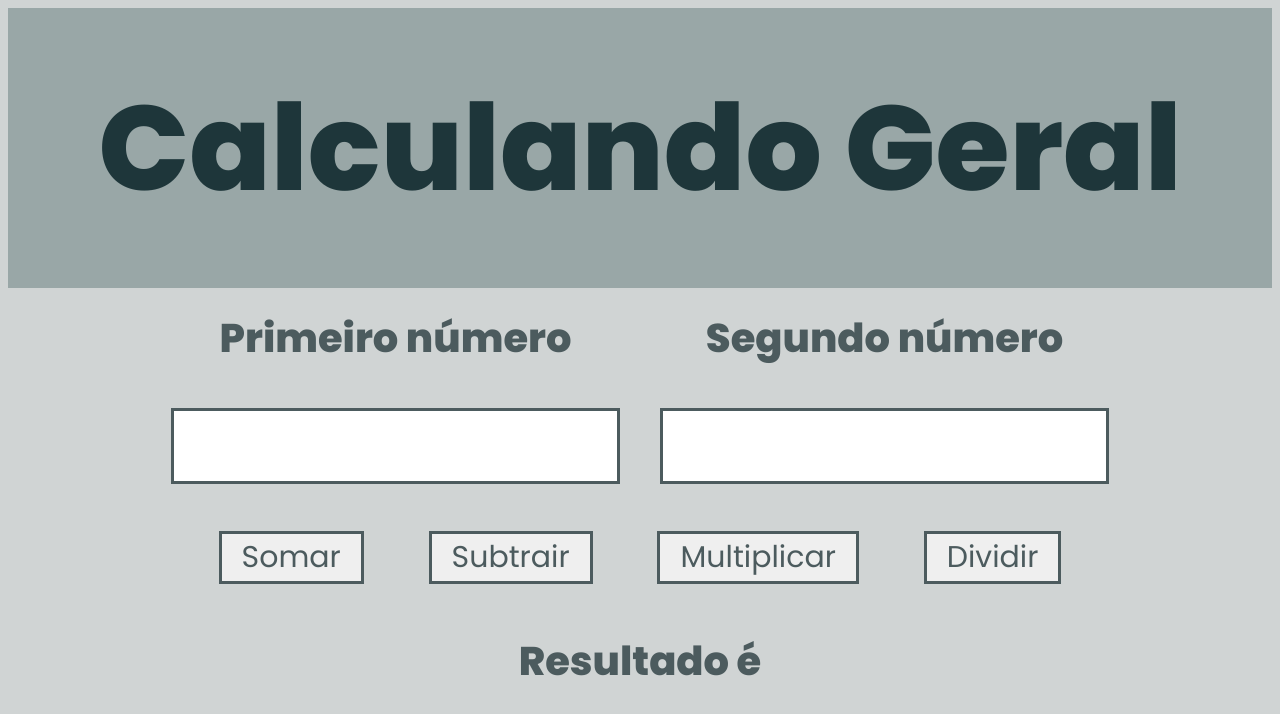
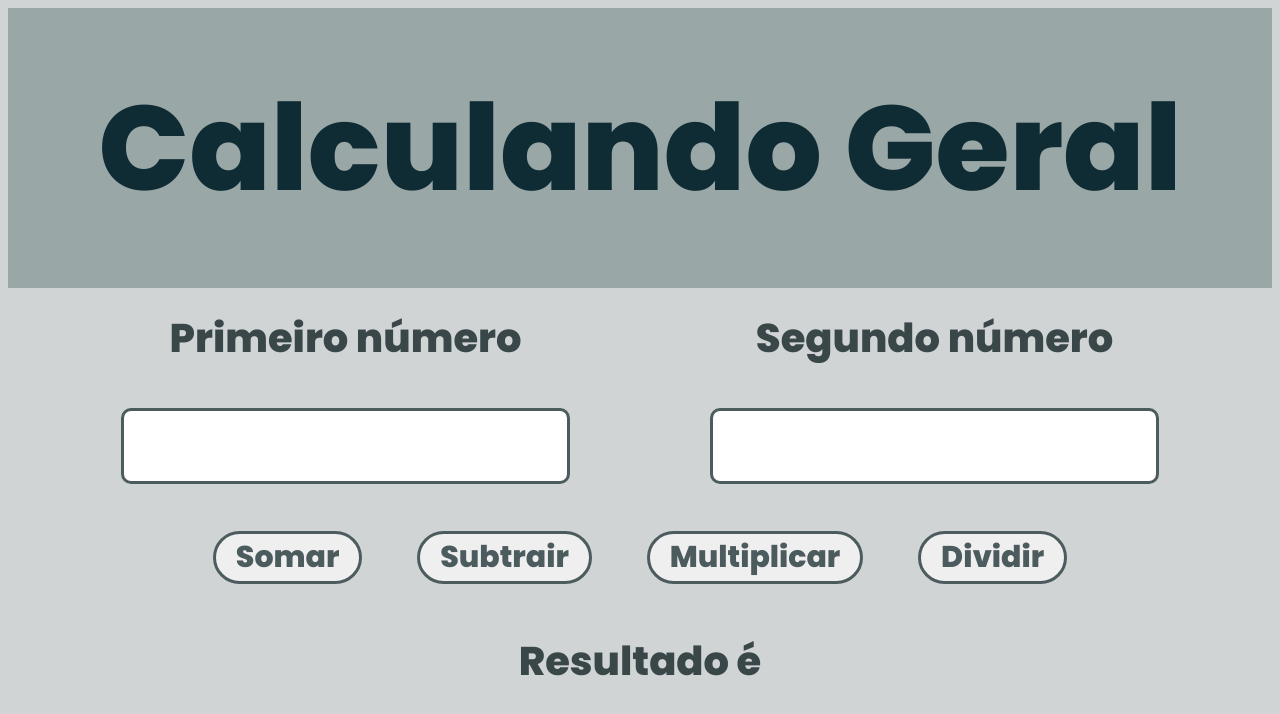
Before and after one commit to Praticing-1/project-calculator, a plain HTML site: page index.html in a window 1280 px wide. Drawn offline with Linux system fonts and the light colour scheme; a web font is replaced by a local one.

Commit message:
change css in imput and button

```diff
--- a/style.css
+++ b/style.css
@@ -9,7 +9,7 @@ body{
 h1{
     font-size: 120px;
     text-shadow: 10px;
-    color: rgb(30, 54, 58);
+    color: rgb(15, 43, 51);
     background-color: rgb(153, 167, 167);
     padding: 50px 0;
     margin: 0;
@@ -17,19 +17,20 @@ h1{
 
 p{
     font-size: 40px;
-    color: rgb(76, 91, 94);
+    color: rgb(58, 71, 73);
     margin: 20px 5px;
-    font-weight: bold;
+    font-weight: 800;
 }
 
 .fofo{
-    margin: 20px;
+    margin: 20px 70px;
     padding: 20px;
     color: rgb(76, 91, 94);
     border: 3px solid;
     font-family: "Poppins", Helvetica, sans-serif;
     font-size: 20px;
     font-weight: bold;
+    border-radius: 10px;
 }
 
 button{
@@ -37,10 +38,11 @@ button{
     padding-inline: 20px;
     font-size: 30px;
     border: 3px solid;
-    margin: 0 30px;
+    margin: 0 25px;
     font-family: "Poppins", Helvetica, sans-serif;
-    font-weight: 50px;
+    font-weight: 600;
     cursor: pointer;
+    border-radius: 30px;
 }
 
 span{
```
